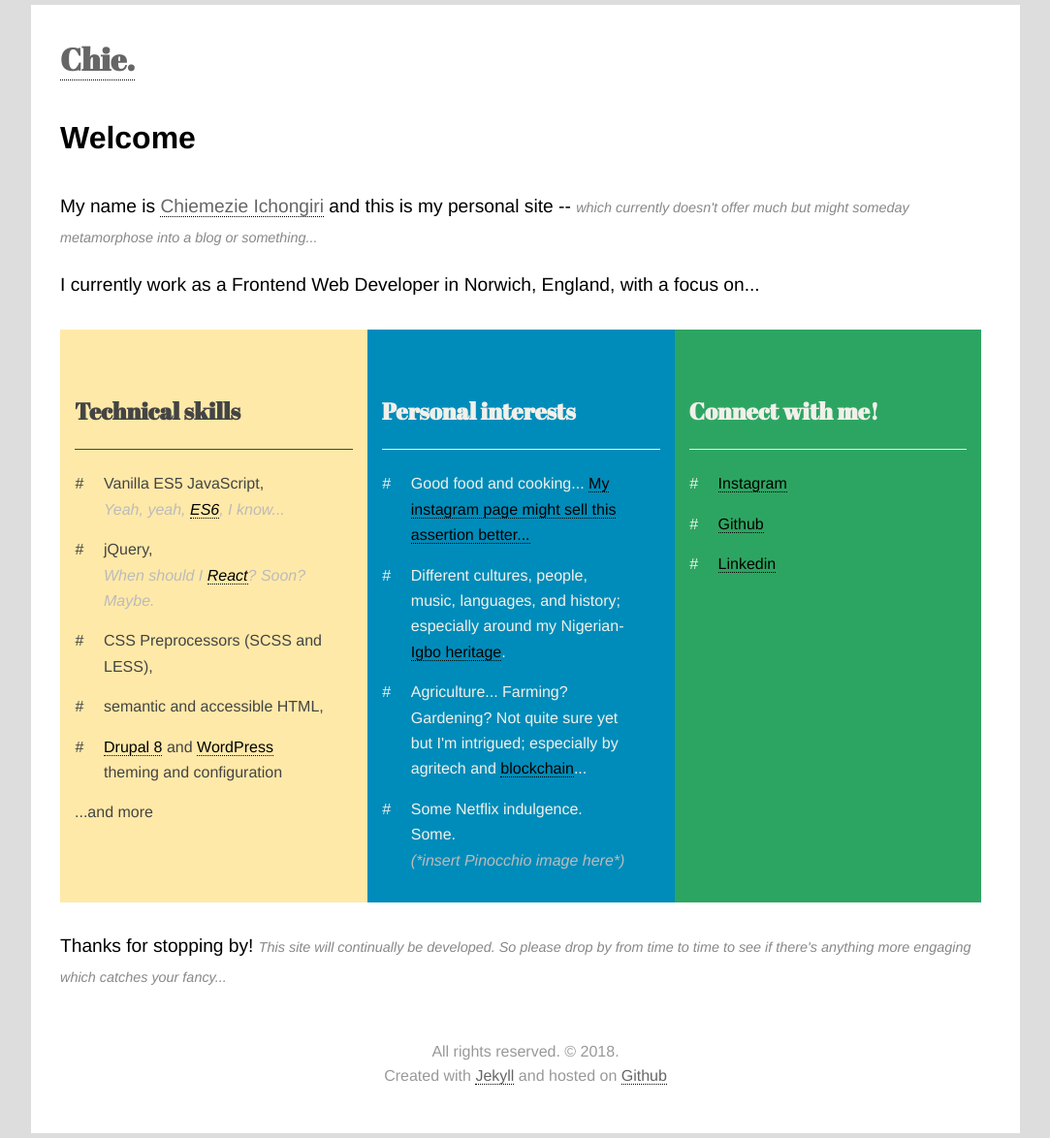
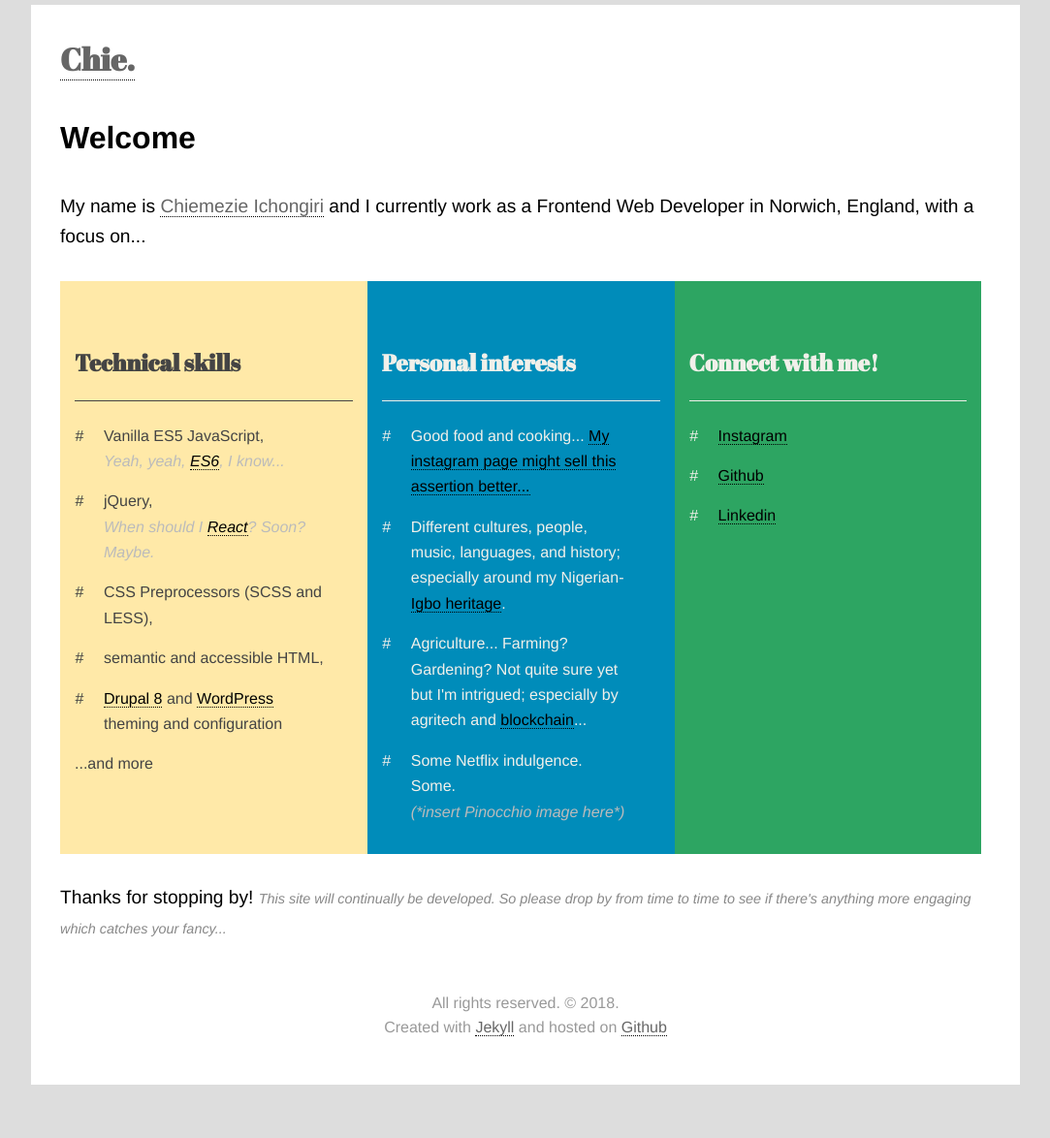
Before and after one commit to chiich/portfolio, a Jekyll site: the page built from index.html, in a window 1280 px wide. Shown: the whole page at 97% size, without its empty margins (98-1181 px from the left). Built offline with Jekyll 4.4.1, drawn with Linux system fonts in a browser that asks for light colours; some web fonts are replaced; after the commit the page ends 1124 px from its top, so only the background shows below that.

Commit message:
Content trim

```diff
--- a/_includes/header.html
+++ b/_includes/header.html
@@ -4,9 +4,7 @@
 
     <p class="intro"><strong>Welcome</strong></p>
 
-  <p>My name is <a href="https://uk.linkedin.com/in/ichongiric">Chiemezie Ichongiri</a> and this is my personal site -- <span>which currently doesn't offer much but might someday metamorphose into a blog or something...</span></p>
-
-  <p>I currently work as a Frontend Web Developer in Norwich, England, with a focus on...</p>
+  <p>My name is <a href="https://uk.linkedin.com/in/ichongiric">Chiemezie Ichongiri</a> and I currently work as a Frontend Web Developer in Norwich, England, with a focus on...</p>
 
 
   <!-- <div class="wrapper"> -->
```
